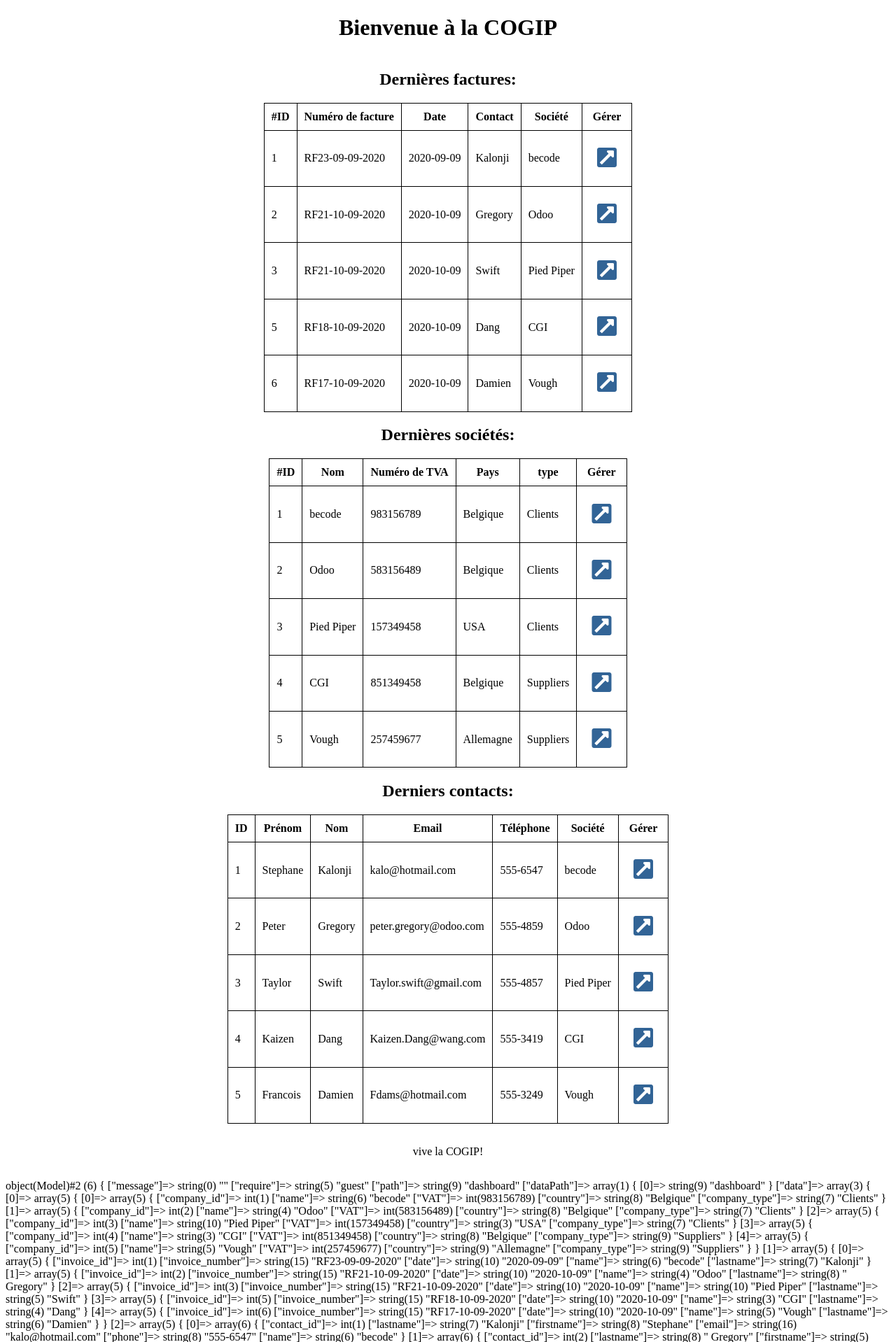
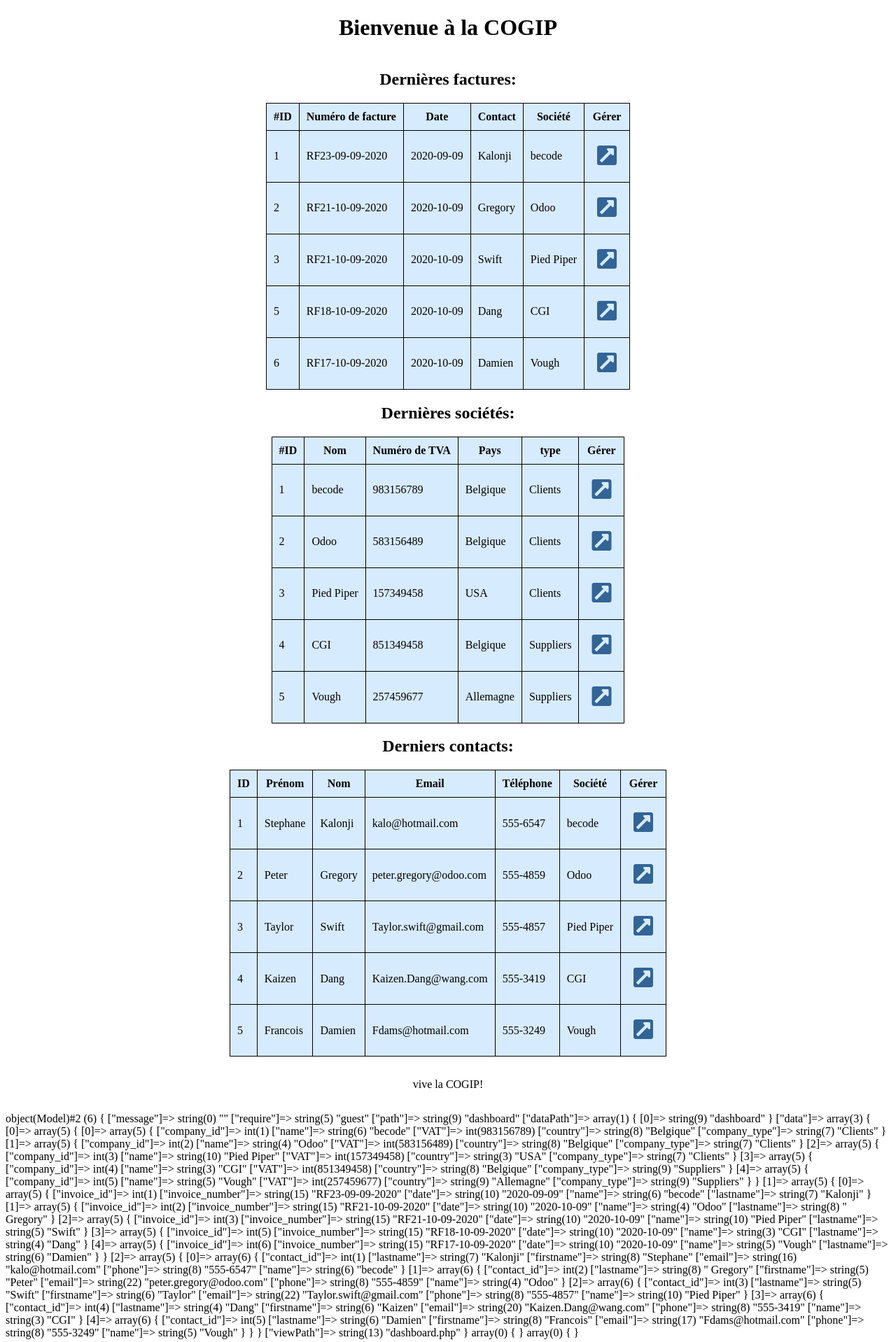
Before and after one commit to DewerseB/COGIP-app, a PHP site: page / in a window 1280 px wide. Shown: the part 88-2006 px from the top of the page at 70% size. Run offline with PHP 8.4, Linux system fonts and the light colour scheme; data comes from the database, SQL or seed files in the repository.

Commit message:
vendor moved

```diff
--- a/public/css/style.css
+++ b/public/css/style.css
@@ -13,6 +13,10 @@
 
 a {
     text-decoration: none;
+}
+
+table {
+    background-color: rgb(215, 235, 255);
 }
 
 .formContent {
@@ -63,13 +67,15 @@
 
 button.manage {
     font-size: 2rem;
-    background: #ffffff;
+    background: rgb(215, 235, 255);
     color: rgb(50, 100, 150);
+    padding: 0;
+    margin: 0.5rem;
 }
 
 button.manage:hover,
 button.manage:focus {
-    color: #ffffff;
+    color: #000000;
 }
 
 button.nav:hover,
--- a/view/template.php
+++ b/view/template.php
@@ -4,7 +4,7 @@
     <meta charset="UTF-8">
     <meta name="viewport" content="width=device-width, initial-scale=1.0">
     <title>COGIP</title>
-    <link rel="stylesheet" href="/COGIP-app/public/css/vendor/fontawesome/css/all.css">
+    <link rel="stylesheet" href="/COGIP-app/public/vendor/fontawesome/css/all.css">
     <link rel="stylesheet" href="/COGIP-app/public/css/style.css">
 </head>
 <body>
```
Also changed, not shown: public/vendor/fontawesome/css/all.css (renamed from public/css/vendor/fontawesome/css/all.css), public/vendor/fontawesome/css/brands.css (renamed from public/css/vendor/fontawesome/css/brands.css), public/vendor/fontawesome/css/solid.css (renamed from public/css/vendor/fontawesome/css/solid.css), public/vendor/fontawesome/webfonts/fa-brands-400.ttf (renamed from public/css/vendor/fontawesome/webfonts/fa-brands-400.ttf), public/vendor/fontawesome/webfonts/fa-brands-400.woff (renamed from public/css/vendor/fontawesome/webfonts/fa-brands-400.woff), public/vendor/fontawesome/webfonts/fa-brands-400.woff2 (renamed from public/css/vendor/fontawesome/webfonts/fa-brands-400.woff2), public/vendor/fontawesome/webfonts/fa-solid-900.ttf (renamed from public/css/vendor/fontawesome/webfonts/fa-solid-900.ttf), public/vendor/fontawesome/webfonts/fa-solid-900.woff (renamed from public/css/vendor/fontawesome/webfonts/fa-solid-900.woff), public/vendor/fontawesome/webfonts/fa-solid-900.woff2 (renamed from public/css/vendor/fontawesome/webfonts/fa-solid-900.woff2), 6 other files.
